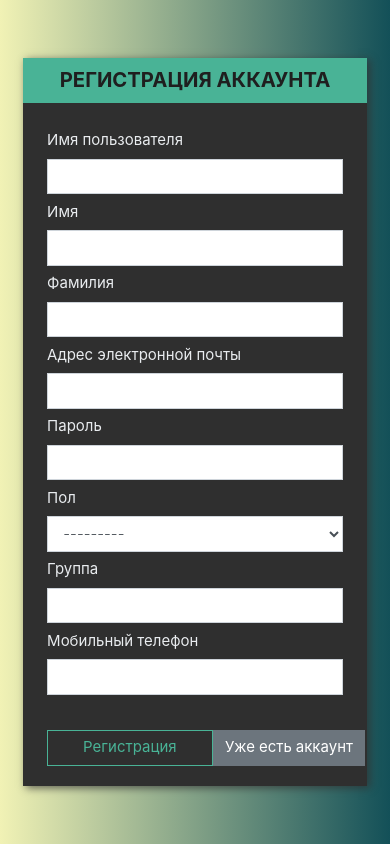
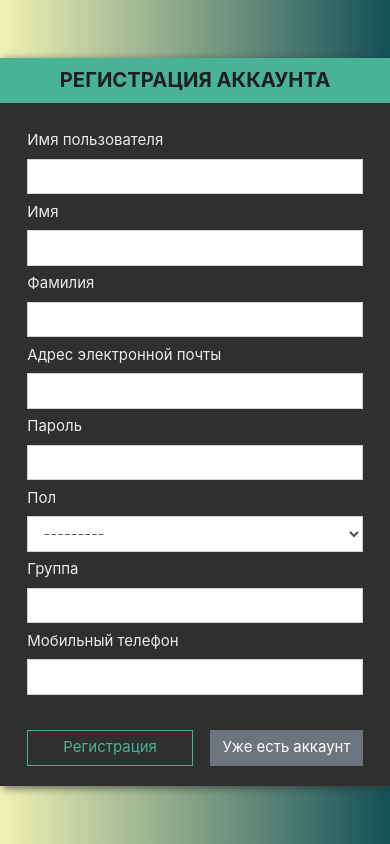
Before and after one commit to MaksimLion/college-hackaton, a Django app: page /sign_up/ in a window 390 px wide. Run offline with Django 3.2, Linux system fonts and the light colour scheme; some libraries are stand-ins or nearby versions.

Commit message:
fixed adaptive design on register page

```diff
--- a/college/static/css/auth.css
+++ b/college/static/css/auth.css
@@ -6,6 +6,11 @@
     align-items: center;
     background-color: #2f2f2f;
     box-shadow: 3px 2px 8px 0px rgba(50, 50, 50, 0.75);
+}
+
+.auth-block.register {
+    width: 50vw;
+    min-width: 515px;
 }
 
 .auth-header {
@@ -95,3 +100,10 @@ form div {
         width: 344px;
     }
 }
+
+@media only screen and (max-width: 540px) {
+    .auth-block.register {
+        width: 100vw;
+        min-width: auto;
+    }
+}
--- a/college/templates/sign-up.html
+++ b/college/templates/sign-up.html
@@ -6,7 +6,7 @@
 {% load widget_tweaks %}
 {% block content %}
 
-<div class="auth-block">
+<div class="auth-block register">
     <div class="auth-header">РЕГИСТРАЦИЯ АККАУНТА</div>
     <form class="auth-form" method="POST" action="/sign_up/">
 
```
Also changed, not shown: college/db.sqlite3.
